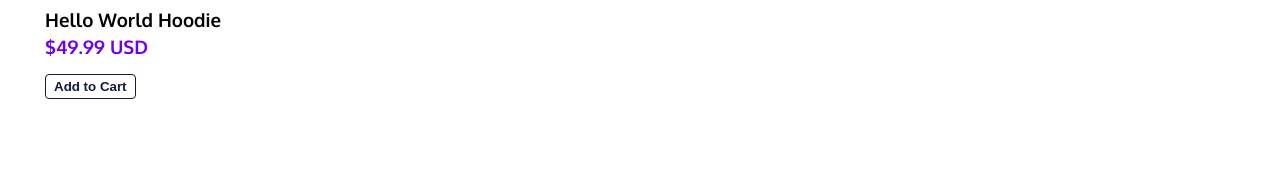
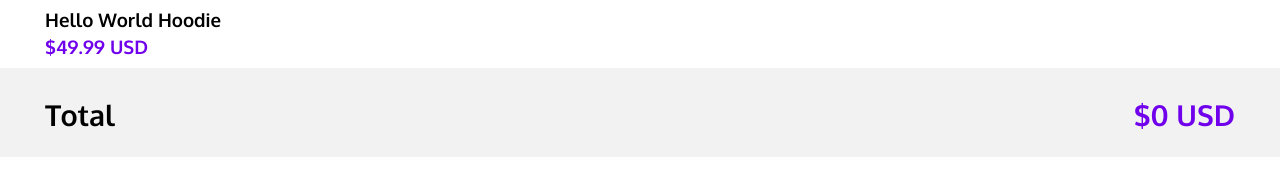
Before and after one commit to mikejguo290/redux-codecademy-store, a React (Create React App) app: page / in a window 1280 px wide. Shown: the part 643-838 px from the top of the page. Built offline with nearby package versions, Linux system fonts and the light colour scheme.

Commit message:
create a list of cartElements by using the keys of props.cart to map createCartItem(name) function. To create cart items.

```diff
--- a/src/app/App.js
+++ b/src/app/App.js
@@ -21,7 +21,11 @@ export const App = (props) => {
         currencyFilter={state.currencyFilter}
         dispatch={dispatch}
       />
-
+      <Cart
+        cart={state.cart}
+        currencyFilter={state.currencyFilter}
+        dispatch={dispatch}
+      />
     </div>
   );
 };
--- a/src/features/cart/Cart.js
+++ b/src/features/cart/Cart.js
@@ -23,7 +23,8 @@ export const Cart = (props) => {
   };
 
   // Use the cart and currencyFilter slices to render their data.
-  const cartElements = 'REPLACE_ME';
+  let cartElements = []; // initialise with empty array
+  cartElements = Object.keys(cart).map(name => createCartItem(name)) //cartElements need to call on createCartItem to create array of cart objects. could be a separate component!
   const total = 0;
 
   return (
```
